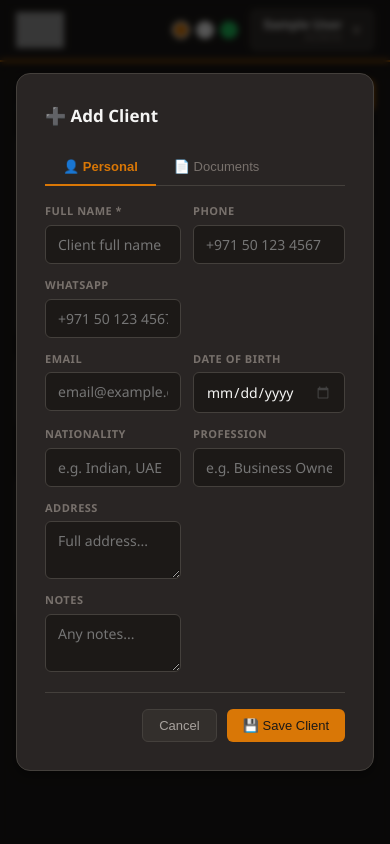
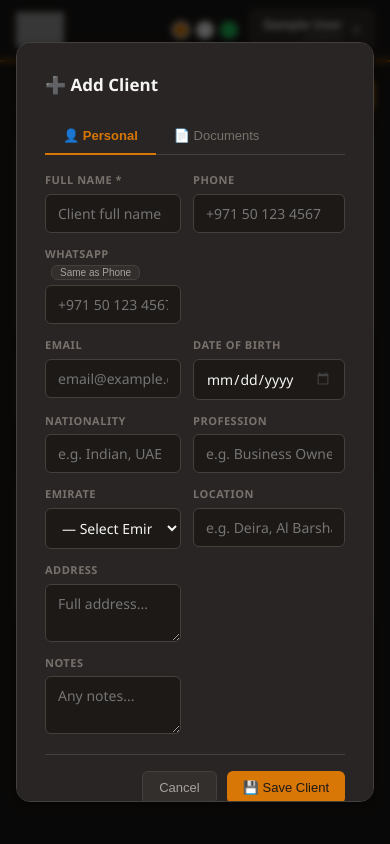
Before and after one commit to Zewer123/CRM, a Flask app: page /clients in a window 390 px wide, after a click on "+ Add Client"; the page is wider, and only the part inside the window is pictured. Run offline with Flask 3, Linux system fonts and the light colour scheme; the visitor is signed in with stand-in values (Sample User, id 1); data that the repository does not hold is empty; some libraries are stand-ins or nearby versions; grey boxes are pictures that could not be loaded.

Commit message:
feat: WA button next to phone, Emirate dropdown, Location field, Same-as-Phone button

```diff
--- a/templates/clients.html
+++ b/templates/clients.html
@@ -82,7 +82,7 @@
 {% for c in clients %}
 {% set has_docs = c.passport_no or c.emirates_id or c.address_proof %}
 <div class="client-row"
-  data-search="{{ (c.name ~ ' ' ~ (c.phone or '') ~ ' ' ~ (c.email or '') ~ ' ' ~ (c.profession or '') ~ ' ' ~ (c.nationality or ''))|lower }}"
+  data-search="{{ (c.name ~ ' ' ~ (c.phone or '') ~ ' ' ~ (c.email or '') ~ ' ' ~ (c.profession or '') ~ ' ' ~ (c.nationality or '') ~ ' ' ~ (c.emirate or '') ~ ' ' ~ (c.location or ''))|lower }}"
   data-bd-month="{{ c.date_of_birth[5:7] if c.date_of_birth else '' }}"
   data-bd-day="{{ c.date_of_birth[8:10] if c.date_of_birth else '' }}"
   data-bd-today="{{ 'yes' if c.birthday_today else 'no' }}"
@@ -101,15 +101,23 @@
     <div style="font-weight:600;color:var(--text);font-size:14px;">{% if c.birthday_today %}🎂 {% endif %}{{ c.name }}</div>
     {% if c.profession %}<div style="font-size:11px;color:var(--primary);margin-top:2px;">💼 {{ c.profession }}</div>{% endif %}
     {% if c.nationality %}<div style="font-size:11px;color:var(--text-dim);">🌍 {{ c.nationality }}</div>{% endif %}
-    {% if c.address %}<div style="font-size:11px;color:var(--text-dim);">📍 {{ c.address[:40] }}{% if c.address|length > 40 %}…{% endif %}</div>{% endif %}
+    {% if c.emirate or c.location %}
+    <div style="font-size:11px;color:var(--text-dim);">📍 {% if c.location %}{{ c.location }}{% endif %}{% if c.location and c.emirate %}, {% endif %}{% if c.emirate %}{{ c.emirate }}{% endif %}</div>
+    {% elif c.address %}
+    <div style="font-size:11px;color:var(--text-dim);">📍 {{ c.address[:40] }}{% if c.address|length > 40 %}…{% endif %}</div>
+    {% endif %}
   </div>
 
   <!-- CONTACT -->
   <div>
-    {% if c.phone %}<div style="font-size:12px;color:var(--text-muted);">📞 {{ c.phone }}</div>{% endif %}
-    {% if c.whatsapp_number %}
-    <a href="https://wa.me/{{ c.whatsapp_number|replace('+','')|replace(' ','')|replace('-','') }}" target="_blank"
-       style="font-size:11px;color:#25d366;text-decoration:none;">💬 {{ c.whatsapp_number }}</a>
+    {% if c.phone %}
+    <div style="font-size:12px;color:var(--text-muted);display:flex;align-items:center;gap:6px;">
+      📞 {{ c.phone }}
+      {% if c.whatsapp_number %}
+      <a href="https://wa.me/{{ c.whatsapp_number|replace('+','')|replace(' ','')|replace('-','') }}" target="_blank"
+         class="btn btn-wa btn-sm btn-icon" style="width:20px;height:20px;padding:0;font-size:11px;" title="WhatsApp">💬</a>
+      {% endif %}
+    </div>
     {% endif %}
     {% if c.email %}<div style="font-size:11px;color:var(--text-dim);margin-top:2px;">✉️ {{ c.email }}</div>{% endif %}
   </div>
@@ -183,12 +191,32 @@
     <div id="ctab-personal">
       <div style="display:grid;grid-template-columns:1fr 1fr;gap:12px;">
         <div class="form-group form-full"><label>Full Name *</label><input type="text" id="a_name" placeholder="Client full name"></div>
-        <div class="form-group"><label>Phone</label><input type="text" id="a_phone" placeholder="+971 50 123 4567"></div>
-        <div class="form-group"><label>WhatsApp</label><input type="text" id="a_wa" placeholder="+971 50 123 4567"></div>
+        <div class="form-group">
+          <label>Phone</label>
+          <input type="text" id="a_phone" placeholder="+971 50 123 4567" oninput="syncWA('a')">
+        </div>
+        <div class="form-group">
+          <label>WhatsApp <button type="button" onclick="copyPhoneToWA('a')" class="btn btn-ghost btn-sm" style="padding:1px 8px;font-size:10px;margin-left:6px;">Same as Phone</button></label>
+          <input type="text" id="a_wa" placeholder="+971 50 123 4567">
+        </div>
         <div class="form-group form-full"><label>Email</label><input type="email" id="a_email" placeholder="email@example.com"></div>
         <div class="form-group"><label>Date of Birth</label><input type="date" id="a_dob"></div>
         <div class="form-group"><label>Nationality</label><input type="text" id="a_nationality" placeholder="e.g. Indian, UAE"></div>
         <div class="form-group"><label>Profession</label><input type="text" id="a_prof" placeholder="e.g. Business Owner"></div>
+        <div class="form-group">
+          <label>Emirate</label>
+          <select id="a_emirate">
+            <option value="">— Select Emirate —</option>
+            <option>Dubai</option>
+            <option>Abu Dhabi</option>
+            <option>Sharjah</option>
+            <option>Ajman</option>
+            <option>Ras Al Khaimah</option>
+            <option>Umm Al Quwain</option>
+            <option>Fujairah</option>
+          </select>
+        </div>
+        <div class="form-group"><label>Location</label><input type="text" id="a_location" placeholder="e.g. Deira, Al Barsha, JLT"></div>
         <div class="form-group form-full"><label>Address</label><textarea id="a_addr" rows="2" placeholder="Full address..."></textarea></div>
         <div class="form-group form-full"><label>Notes</label><textarea id="a_notes" rows="2" placeholder="Any notes..."></textarea></div>
       </div>
@@ -236,11 +264,28 @@
       <div style="display:grid;grid-template-columns:1fr 1fr;gap:12px;">
         <div class="form-group form-full"><label>Full Name *</label><input type="text" id="e_name"></div>
         <div class="form-group"><label>Phone</label><input type="text" id="e_phone"></div>
-        <div class="form-group"><label>WhatsApp</label><input type="text" id="e_wa"></div>
+        <div class="form-group">
+          <label>WhatsApp <button type="button" onclick="copyPhoneToWA('e')" class="btn btn-ghost btn-sm" style="padding:1px 8px;font-size:10px;margin-left:6px;">Same as Phone</button></label>
+          <input type="text" id="e_wa">
+        </div>
         <div class="form-group form-full"><label>Email</label><input type="email" id="e_email"></div>
         <div class="form-group"><label>Date of Birth</label><input type="date" id="e_dob"></div>
         <div class="form-group"><label>Nationality</label><input type="text" id="e_nationality"></div>
         <div class="form-group"><label>Profession</label><input type="text" id="e_prof"></div>
+        <div class="form-group">
+          <label>Emirate</label>
+          <select id="e_emirate">
+            <option value="">— Select Emirate —</option>
+            <option>Dubai</option>
+            <option>Abu Dhabi</option>
+            <option>Sharjah</option>
+            <option>Ajman</option>
+            <option>Ras Al Khaimah</option>
+            <option>Umm Al Quwain</option>
+            <option>Fujairah</option>
+          </select>
+        </div>
+        <div class="form-group"><label>Location</label><input type="text" id="e_location" placeholder="e.g. Deira, Al Barsha, JLT"></div>
         <div class="form-group form-full"><label>Address</label><textarea id="e_addr" rows="2"></textarea></div>
         <div class="form-group form-full"><label>Notes</label><textarea id="e_notes" rows="2"></textarea></div>
       </div>
@@ -283,6 +328,8 @@ const CLIENTS_DATA = {
     dob: {{ (c.date_of_birth or '')|tojson }},
     nationality: {{ (c.nationality or '')|tojson }},
     prof: {{ (c.profession or '')|tojson }},
+    emirate: {{ (c.emirate or '')|tojson }},
+    location: {{ (c.location or '')|tojson }},
     addr: {{ (c.address or '')|tojson }},
     notes: {{ (c.notes or '')|tojson }},
     passport_no: {{ (c.passport_no or '')|tojson }},
@@ -300,6 +347,11 @@ const CLIENTS_DATA = {
 <script>
 const TODAY_MONTH = '{{ today[5:7] }}';
 const TODAY_DAY   = '{{ today[8:10] }}';
+
+function copyPhoneToWA(prefix) {
+  const phone = document.getElementById(prefix + '_phone').value;
+  document.getElementById(prefix + '_wa').value = phone;
+}
 
 function switchClientTab(name, btn) {
   const modal = btn.closest('.modal-box');
@@ -353,6 +405,8 @@ function submitAddClient() {
       profession: document.getElementById('a_prof').value,
       address: document.getElementById('a_addr').value,
       notes: document.getElementById('a_notes').value,
+      emirate: document.getElementById('a_emirate').value,
+      location: document.getElementById('a_location').value,
       passport_no: document.getElementById('a_passport_no').value,
       passport_expiry: document.getElementById('a_passport_expiry').value || null,
       emirates_id: document.getElementById('a_eid').value,
@@ -376,6 +430,8 @@ function editClient(id) {
   document.getElementById('e_dob').value = c.dob;
   document.getElementById('e_nationality').value = c.nationality;
   document.getElementById('e_prof').value = c.prof;
+  document.getElementById('e_emirate').value = c.emirate;
+  document.getElementById('e_location').value = c.location;
   document.getElementById('e_addr').value = c.addr;
   document.getElementById('e_notes').value = c.notes;
   document.getElementById('e_passport_no').value = c.passport_no;
@@ -406,6 +462,8 @@ function submitEditClient() {
       profession: document.getElementById('e_prof').value,
       address: document.getElementById('e_addr').value,
       notes: document.getElementById('e_notes').value,
+      emirate: document.getElementById('e_emirate').value,
+      location: document.getElementById('e_location').value,
       passport_no: document.getElementById('e_passport_no').value,
       passport_expiry: document.getElementById('e_passport_expiry').value || null,
       emirates_id: document.getElementById('e_eid').value,
```
